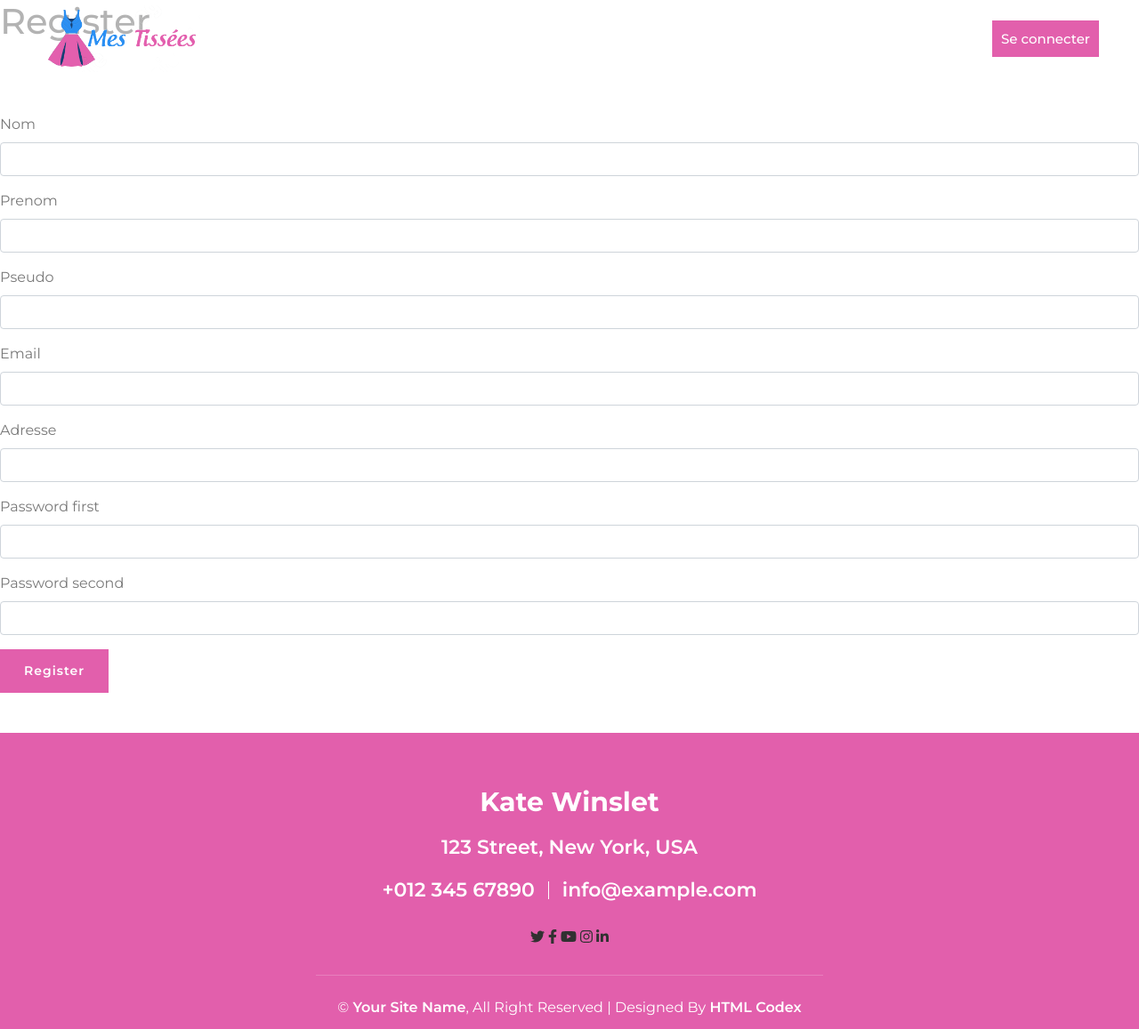
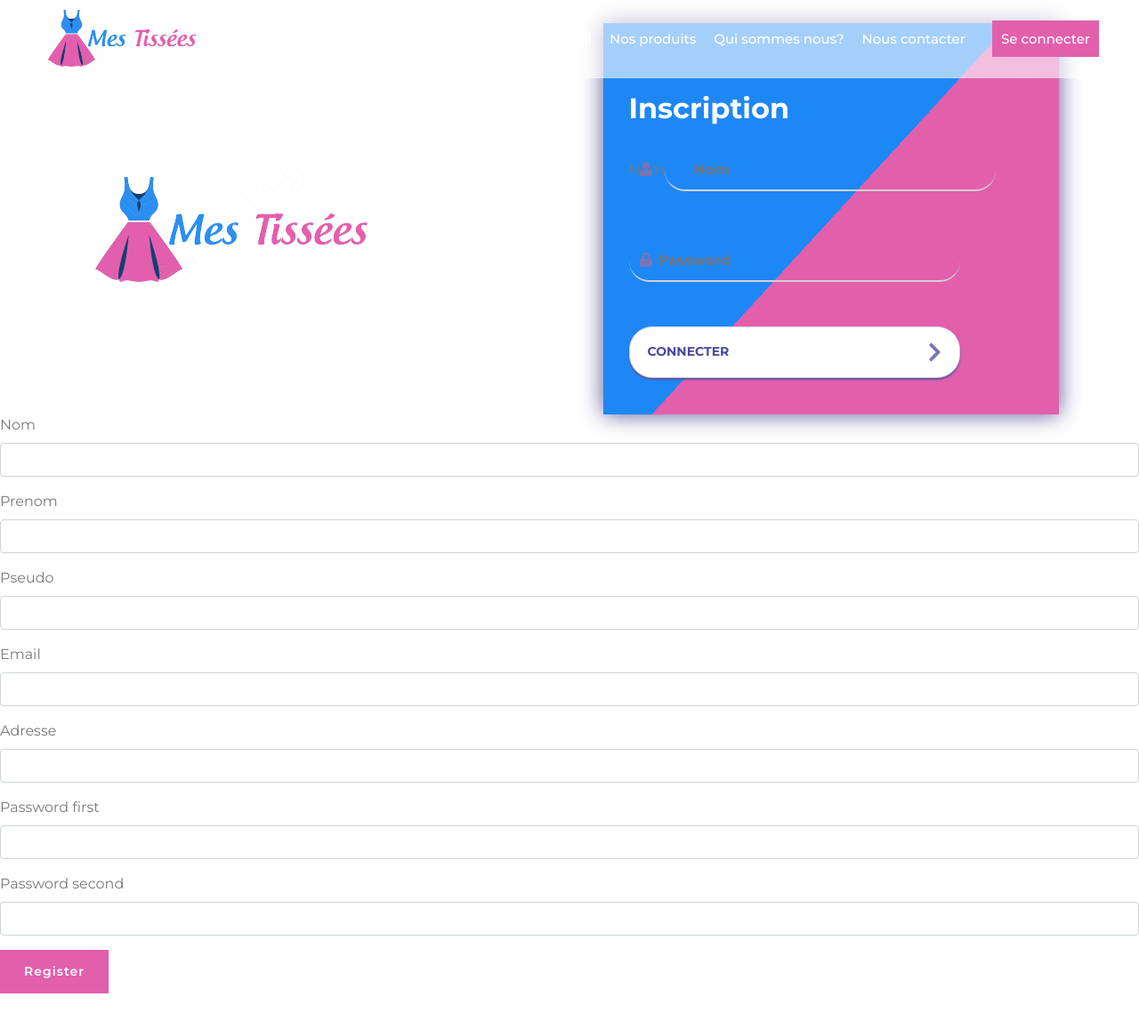
Before and after one commit to jeanmichel07/boutique, a Symfony app: template templates/registration/register.html.twig in a window 1280 px wide. Shown: the top 1157 px of the page at 89% size. Run offline with Twig, Linux system fonts and the light colour scheme; the template is opened without the code that fills it, so the values that code supplies are empty; form fields are guessed from the names that the template uses; some libraries are stand-ins or nearby versions.

Commit message:
register

```diff
--- a/src/Controller/RegistrationController.php
+++ b/src/Controller/RegistrationController.php
@@ -37,18 +37,14 @@
         $form->handleRequest($request);
 
         if ($form->isSubmitted() && $form->isValid()) {
-            // encode the plain password
             $user->setPassword(
             $userPasswordHasher->hashPassword(
                     $user,
                     $form->get('password')->getData()
                 )
             );
-
             $entityManager->persist($user);
             $entityManager->flush();
-
-            // generate a signed url and email it to the user
             $this->emailVerifier->sendEmailConfirmation('app_verify_email', $user,
                 (new TemplatedEmail())
                     ->from(new Address('tombo07@yopmail.com', 'tombo'))
@@ -56,8 +52,6 @@
                     ->subject('Please Confirm your Email')
                     ->htmlTemplate('registration/confirmation_email.html.twig')
             );
-            // do anything else you need here, like send an email
-
             return $userAuthenticator->authenticateUser(
                 $user,
                 $authenticator,
--- a/src/Form/RegistrationFormType.php
+++ b/src/Form/RegistrationFormType.php
@@ -7,6 +7,7 @@
 use Symfony\Component\Form\Extension\Core\Type\CheckboxType;
 use Symfony\Component\Form\Extension\Core\Type\PasswordType;
 use Symfony\Component\Form\Extension\Core\Type\RepeatedType;
+use Symfony\Component\Form\Extension\Core\Type\TextType;
 use Symfony\Component\Form\FormBuilderInterface;
 use Symfony\Component\OptionsResolver\OptionsResolver;
 use Symfony\Component\Validator\Constraints\IsTrue;
@@ -18,7 +19,9 @@
     public function buildForm(FormBuilderInterface $builder, array $options): void
     {
         $builder
-            ->add('nom')
+            ->add('nom', TextType::class, [
+                'label' => false
+            ])
             ->add('prenom')
             ->add('pseudo')
             ->add('email')
--- a/templates/registration/register.html.twig
+++ b/templates/registration/register.html.twig
@@ -6,11 +6,34 @@
     {% for flash_error in app.flashes('verify_email_error') %}
         <div class="alert alert-danger" role="alert">{{ flash_error }}</div>
     {% endfor %}
-
-    <h1>Register</h1>
-<br>
-<br>
-<br>
+    <div class="container-form">
+        <div class="screen-img">
+            <img src="{{ asset('assets/img/logo.png') }}">
+        </div>
+        <div class="screen-form">
+            <div class="screen__content">
+                <form class="login" method="post" action="">
+                    {{ form_start(registrationForm, {'attr':{'class':'login'}}) }}
+                    <h2>Inscription</h2>
+                    <div class="login__field">
+                        <i class="login__icon fas fa-user"></i>
+                        {{ form_row(registrationForm.nom, {'attr':{'class':'login__input', 'placeholder':'Nom'}}) }}
+                    </div>
+                    <div class="login__field">
+                        <i class="login__icon fas fa-lock"></i>
+                        <input type="password" name="password" class="login__input" placeholder="Password">
+                    </div>
+                    <input type="hidden" name="_csrf_token"
+                           value="{{ csrf_token('authenticate') }}"
+                    >
+                    <button class="button login__submit" type="submit">
+                        <span class="button__text">CONNECTER</span>
+                        <i class="button__icon fas fa-chevron-right"></i>
+                    </button>
+                    {{ form_end(registrationForm) }}
+            </div>
+        </div>
+    </div>
     {{ form_start(registrationForm) }}
         {{ form_row(registrationForm.nom) }}
         {{ form_row(registrationForm.prenom) }}
```
